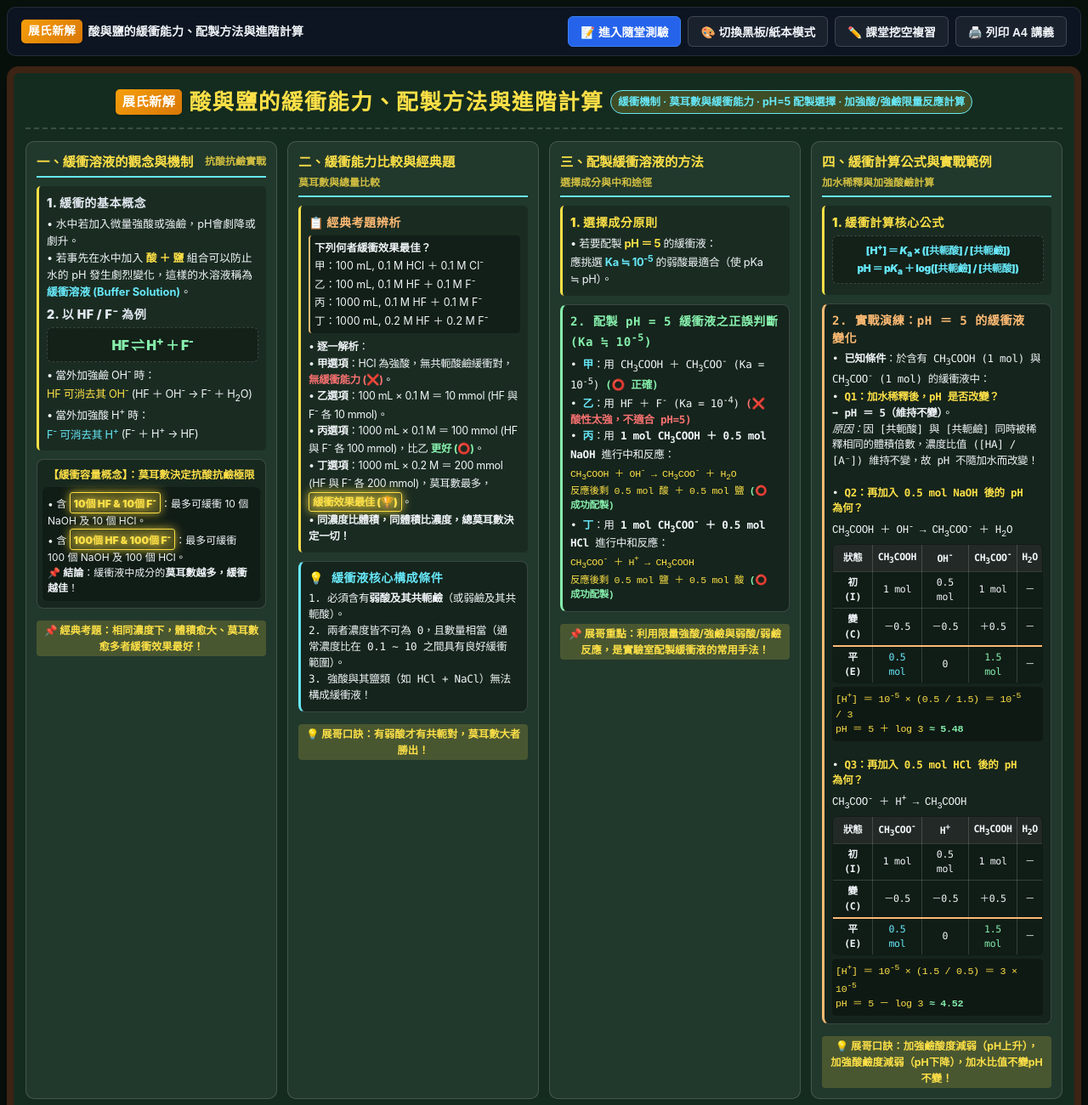
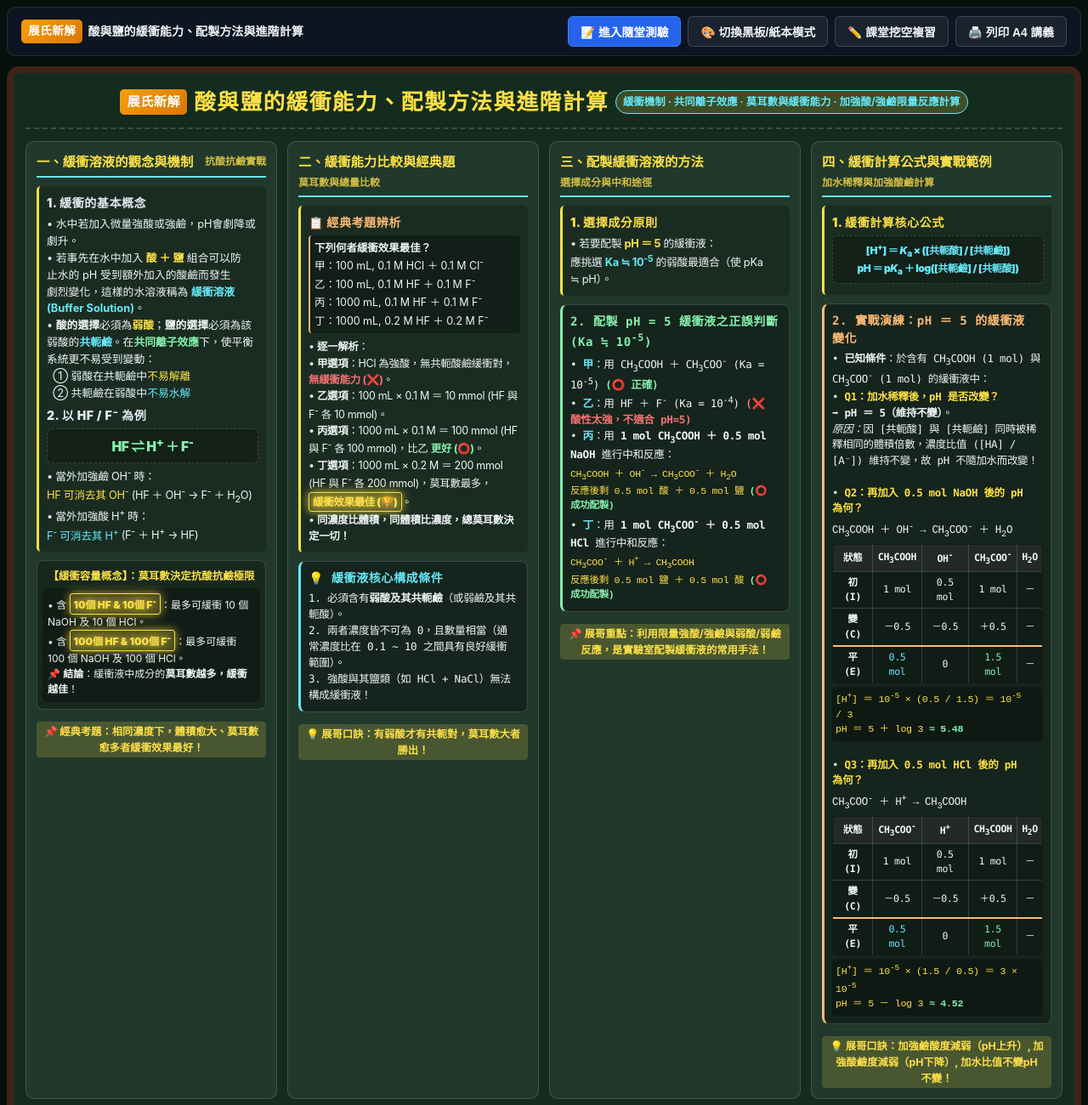
Before and after one commit to Jelly-ChinChan/Acid-base-hand-out10, a plain HTML site: page index.html in a window 1280 px wide. Shown: the top 1300 px of the page at 85% size. Drawn offline with Linux system fonts and the light colour scheme.

Commit message:
Update content in index.html for clarity

```diff
--- a/index.html
+++ b/index.html
@@ -445,7 +445,7 @@
       <div class="main-title-wrap">
         <span class="brand-tag" style="font-size:0.95rem; padding:3px 8px;">展氏新解</span>
         <h1>酸與鹽的緩衝能力、配製方法與進階計算</h1>
-        <span class="badge-pill">緩衝機制 · 莫耳數與緩衝能力 · pH=5 配製選擇 · 加強酸/強鹼限量反應計算</span>
+        <span class="badge-pill">緩衝機制 · 共同離子效應 · 莫耳數與緩衝能力 · 加強酸/強鹼限量反應計算</span>
       </div>
     </div>
 
@@ -463,7 +463,10 @@
           <div class="sub-head">1. 緩衝的基本概念</div>
           <div style="font-size: 0.8rem; line-height: 1.55; margin-bottom: 6px;">
             • 水中若加入微量強酸或強鹼，pH會劇降或劇升。<br>
-            • 若事先在水中加入 <b style="color:var(--chalk-yellow);">酸 ＋ 鹽</b> 組合可以防止水的 pH 發生劇烈變化，這樣的水溶液稱為 <b style="color:var(--chalk-cyan);">緩衝溶液 (Buffer Solution)</b>。
+            • 若事先在水中加入 <b style="color:var(--chalk-yellow);">酸 ＋ 鹽</b> 組合可以防止水的 pH 受到額外加入的酸鹼而發生劇烈變化，這樣的水溶液稱為 <b style="color:var(--chalk-cyan);">緩衝溶液 (Buffer Solution)</b>。<br>
+            • <b>酸的選擇</b>必須為<span style="color:var(--chalk-yellow); font-weight:bold;">弱酸</span>；<b>鹽的選擇</b>必須為該弱酸的<span style="color:var(--chalk-cyan); font-weight:bold;">共軛鹼</span>。在<span style="color:var(--chalk-green); font-weight:bold;">共同離子效應</span>下，使平衡系統更不易受到變動：<br>
+            &nbsp;&nbsp;① 弱酸在共軛鹼中<span class="cloze" style="color:var(--chalk-yellow);">不易解離</span><br>
+            &nbsp;&nbsp;② 共軛鹼在弱酸中<span class="cloze" style="color:var(--chalk-cyan);">不易水解</span>
           </div>
 
           <div class="sub-head" style="margin-top: 6px;">2. 以 HF / F⁻ 為例</div>
@@ -647,7 +650,7 @@
         </div>
 
         <div class="note-pill" style="display:block; text-align:center;">
-          💡 展哥口訣：加強鹼酸度減弱（pH上升），加強酸鹼度減弱（pH下降），加水比值不變pH不變！
+          💡 展哥口訣：加強鹼酸度減弱（pH上升）, 加強酸鹼度減弱（pH下降）, 加水比值不變pH不變！
         </div>
       </div>
 
```
